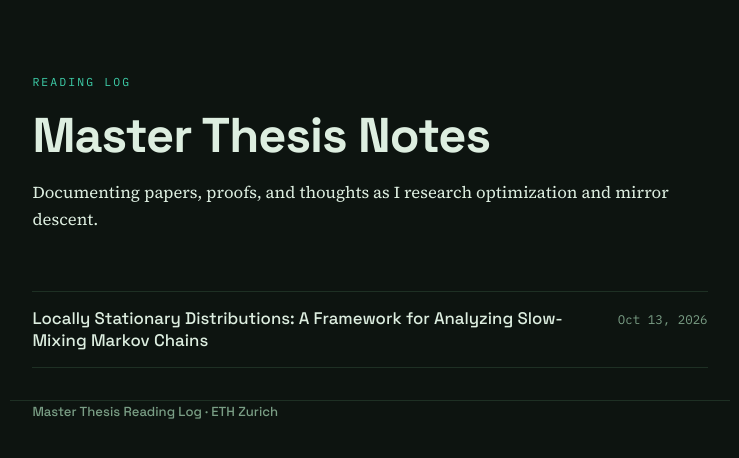
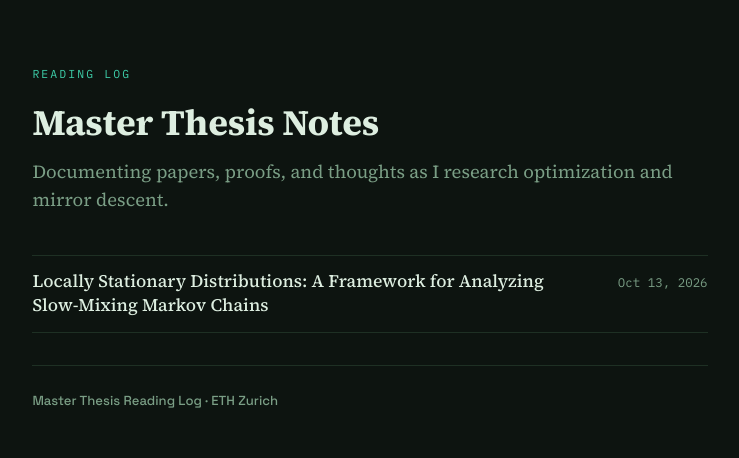
Before and after one commit to shmoshua/shmoshua.github.io, a Jekyll site: the page built from index.html, in a window 1280 px wide. Shown: the top 458 px of the page, without its empty margins (270-1009 px from the left). Built offline with Jekyll 4.4.1, drawn with Linux system fonts in a browser that asks for light colours.

Commit message:
Restyle posts: essay-sized serif titles, LaTeX-style theorem boxes
- Title, section headings and homepage list use the body serif (Source Serif 4)
  at Substack-like sizes; body text 15px -> 18px
- Section headings lose the divider line and big gap
- Theorem/definition boxes: run-in bold label, thin left rule, no outer border
- Wide display equations scroll on their own on phones
- Footer divider matches the text column; contents sidebar numbers match headings
- README: local setup steps for Apple Silicon Macs

Co-Authored-By: Claude Opus 5.5 <noreply@anthropic.com>
Claude-Session: https://claude.ai/code/session_015sajfvtPmGkb5ceTztqXFY

```diff
--- a/_layouts/post.html
+++ b/_layouts/post.html
@@ -7,7 +7,7 @@
 
   <link rel="preconnect" href="https://fonts.googleapis.com">
   <link rel="preconnect" href="https://fonts.gstatic.com" crossorigin>
-  <link href="https://fonts.googleapis.com/css2?family=Space+Grotesk:wght@500;600;700&family=Source+Serif+4:ital,wght@0,400;0,600;1,400&family=IBM+Plex+Mono:wght@400;500&display=swap" rel="stylesheet">
+  <link href="https://fonts.googleapis.com/css2?family=Space+Grotesk:wght@500;600;700&family=Source+Serif+4:ital,opsz,wght@0,8..60,400..700;1,8..60,400..700&family=IBM+Plex+Mono:wght@400;500&display=swap" rel="stylesheet">
   <link rel="stylesheet" href="{{ '/css/style.css' | relative_url }}">
 
   <script>
--- a/css/style.css
+++ b/css/style.css
@@ -70,6 +70,7 @@ canvas{
   --serif: "Source Serif 4", Georgia, serif;
   --sans:  "Space Grotesk", system-ui, sans-serif;
   --mono:  "IBM Plex Mono", ui-monospace, monospace;
+  --display: var(--serif);  /* titles and section headings */
 }
 @media (prefers-color-scheme: light) {
   :root {
@@ -92,7 +93,7 @@ body {
   background: var(--paper);
   color: var(--ink);
   font-family: var(--serif);
-  font-size: 15px;
+  font-size: 18px;
   line-height: 1.65;
   font-feature-settings: "onum" 1, "pnum" 1;
 }
@@ -110,7 +111,7 @@ body {
 /* ============================================================
    HEADER
    ============================================================ */
-header.masthead { padding-top: 4.5rem; padding-bottom: 1.5rem; }
+header.masthead { padding-top: 4rem; padding-bottom: .5rem; }
 .eyebrow {
   font-family: var(--mono);
   font-size: .72rem;
@@ -120,19 +121,18 @@ header.masthead { padding-top: 4.5rem; padding-bottom: 1.5rem; }
   margin: 0 0 1.1rem;
 }
 h1.title {
-  font-family: var(--sans);
+  font-family: var(--display);
   font-weight: 700;
-  font-size: clamp(2rem, 4.5vw, 3.05rem);
-  line-height: 1.08;
-  letter-spacing: -0.02em;
-  margin: 0 0 1.1rem;
+  font-size: clamp(1.75rem, 4vw, 2.25rem);
+  line-height: 1.2;
+  letter-spacing: -0.005em;
+  margin: 0 0 .9rem;
   text-wrap: balance;
 }
 .authors {
-  font-family: var(--sans);
-  font-weight: 500;
-  font-size: 1.02rem;
-  margin: 0 0 .25rem;
+  font-family: var(--serif);
+  font-size: 1.05rem;
+  margin: 0 0 .2rem;
 }
 .affil { color: var(--muted); font-size: .95rem; margin: 0 0 1.4rem; }
 .affil a, .authors a { color: inherit; }
@@ -158,8 +158,9 @@ h1.title {
    ABSTRACT
    ============================================================ */
 .abstract {
-  font-size: 1.04rem;
-  color: var(--ink);
+  font-size: 1.15rem;
+  line-height: 1.5;
+  color: var(--muted);
 }
 .abstract .lead-label {
   font-family: var(--mono);
@@ -175,31 +176,32 @@ h1.title {
    TYPOGRAPHY / SECTIONS
    ============================================================ */
 .article h2 {
-  font-family: var(--sans);
-  font-weight: 600;
+  font-family: var(--display);
+  font-weight: 700;
   font-size: 1.5rem;
-  letter-spacing: -0.01em;
-  margin: 3.2rem 0 1rem;
-  padding-top: 1.6rem;
-  border-top: 1px solid var(--rule);
+  line-height: 1.3;
+  margin: 2.6rem 0 .7rem;
 }
+/* Less space before the first section, right under the header */
+article.article > h2:first-child, article.article > h3:first-child { margin-top: 1.6rem; }
 .article h3 {
-  font-family: var(--sans);
-  font-weight: 600;
-  font-size: 1.15rem;
-  margin: 2.2rem 0 .6rem;
+  font-family: var(--display);
+  font-weight: 700;
+  font-size: 1.2rem;
+  line-height: 1.35;
+  margin: 2rem 0 .5rem;
 }
 /* Section numbering driven by content order, not decoration */
 .article { counter-reset: sec; }
 .article h2.numbered { counter-increment: sec; counter-reset: subsec; }
 .article h2.numbered::before {
-  content: counter(sec) "  ";
+  content: counter(sec) ". ";
   color: var(--accent);
   font-variant-numeric: tabular-nums;
 }
 .article h3.numbered { counter-increment: subsec; }
 .article h3.numbered::before {
-  content: counter(sec) "." counter(subsec) "  ";
+  content: counter(sec) "." counter(subsec) " ";
   color: var(--accent);
   font-variant-numeric: tabular-nums;
 }
@@ -281,30 +283,34 @@ strong { font-weight: 600; }
    ============================================================ */
 .box {
   background: var(--box-bg);
-  border: 1px solid var(--box-rule);
-  border-left: 3px solid var(--accent);
-  border-radius: 4px;
-  padding: 1rem 1.3rem;
-  margin: 1rem 0;
+  border-left: 2px solid var(--accent);
+  border-radius: 0 3px 3px 0;
+  padding: .85rem 1.2rem;
+  margin: 1.6rem 0;
 }
+/* Run-in label, LaTeX style: "Theorem 2. For every T ..." on one line */
 .box .box-title {
-  font-family: var(--sans);
-  font-weight: 600;
-  font-size: .95rem;
-  margin-bottom: .4rem;
+  display: inline;
+  font-family: var(--serif);
+  font-weight: 700;
+  font-style: normal;
+  color: var(--ink);
 }
-.box.theorem .box-title { color: var(--accent); }
+.box .box-title::after { content: "."; }
+.box .box-title + p { display: inline; }
 .box p:last-child { margin-bottom: 0; }
 .box .statement { font-style: italic; }
+/* Definitions, remarks and examples get a quieter rule */
+.box.definition, .box.remark, .box.example { border-left-color: var(--accent-2); }
 
 details.proof {
-  margin: -0.8rem 0 0.2rem;
+  margin: -1rem 0 1.2rem;
   padding-left: 0;
   border-left: none;
 }
 details.proof summary {
   font-family: var(--serif);
-  font-size: 1rem;
+  font-size: 1em;
   font-weight: 400;
   font-style: italic;
   color: var(--muted);
@@ -383,6 +389,8 @@ pre code { background: none; padding: 0; }
    MATH — center display blocks, tabular numbering
    ============================================================ */
 mjx-container[display="true"] { margin: 1.5rem 0 !important; }
+/* Wide equations scroll sideways on phones instead of widening the page */
+mjx-container[display="true"] { overflow-x: auto; overflow-y: hidden; max-width: 100%; min-width: 0 !important; }
 
 /* ============================================================
    REFERENCES + FOOTNOTES
@@ -395,9 +403,8 @@ sup.cite { font-size: .72em; }
 sup.cite a { text-decoration: none; padding: 0 .1em; }
 
 footer {
-  border-top: 1px solid var(--rule);
   margin-top: 4rem;
-  padding: 2rem 0 4rem;
+  padding-bottom: 4rem;
   font-family: var(--sans);
   font-size: .82rem;
   color: var(--muted);
@@ -422,9 +429,9 @@ a:focus-visible, .links a:focus-visible, input:focus-visible {
   border-bottom: 1px solid var(--rule);
 }
 .post-list a {
-  font-family: var(--sans);
+  font-family: var(--display);
   font-weight: 500;
-  font-size: 1.05rem;
+  font-size: 1.1rem;
   line-height: 1.35;
   color: var(--ink);
   text-decoration: none;
@@ -441,3 +448,11 @@ a:focus-visible, .links a:focus-visible, input:focus-visible {
   .post-list li { flex-direction: column; gap: .2rem; }
 }
 .empty { color: var(--muted); }
+
+/* Footer divider spans the text column only */
+footer::before {
+  content: "";
+  display: block;
+  border-top: 1px solid var(--rule);
+  margin-bottom: 1.5rem;
+}
--- a/index.html
+++ b/index.html
@@ -11,7 +11,7 @@
   <!-- Fonts -->
   <link rel="preconnect" href="https://fonts.googleapis.com">
   <link rel="preconnect" href="https://fonts.gstatic.com" crossorigin>
-  <link href="https://fonts.googleapis.com/css2?family=Space+Grotesk:wght@500;600;700&family=Source+Serif+4:ital,wght@0,400;0,600;1,400&family=IBM+Plex+Mono:wght@400;500&display=swap" rel="stylesheet">
+  <link href="https://fonts.googleapis.com/css2?family=Space+Grotesk:wght@500;600;700&family=Source+Serif+4:ital,opsz,wght@0,8..60,400..700;1,8..60,400..700&family=IBM+Plex+Mono:wght@400;500&display=swap" rel="stylesheet">
 
   <!-- Link to your shared CSS -->
   <link rel="stylesheet" href="css/style.css">
--- a/js/toc.js
+++ b/js/toc.js
@@ -28,7 +28,7 @@
     // Mirror the CSS section numbering for headings with class="numbered"
     var num = '';
     if (h.classList.contains('numbered')) {
-      if (h.tagName === 'H2') { sec++; sub = 0; num = String(sec); }
+      if (h.tagName === 'H2') { sec++; sub = 0; num = sec + '.'; }
       else { sub++; num = sec + '.' + sub; }
     }
 
@@ -36,7 +36,7 @@
     if (h.tagName === 'H3') li.className = 'subsec';
     var a = document.createElement('a');
     a.href = '#' + h.id;
-    a.textContent = (num ? num + '  ' : '') + h.textContent;
+    a.textContent = (num ? num + ' ' : '') + h.textContent;
     li.appendChild(a);
     list.appendChild(li);
     links.push({ head: h, link: a });
```
Also changed, not shown: README.md.
